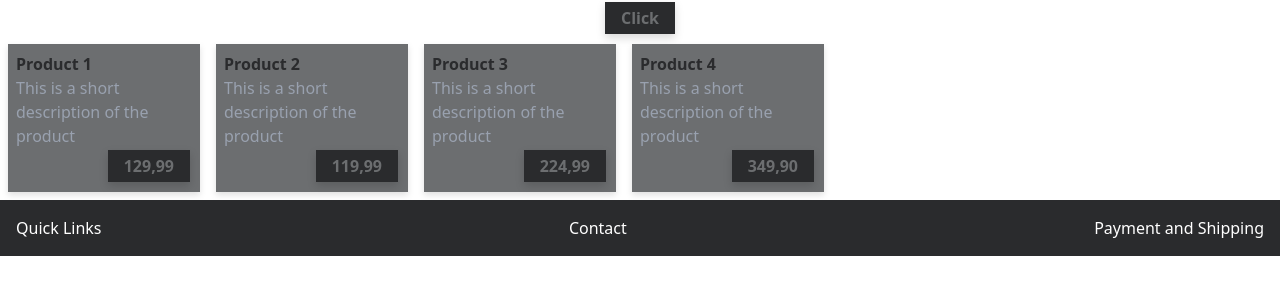
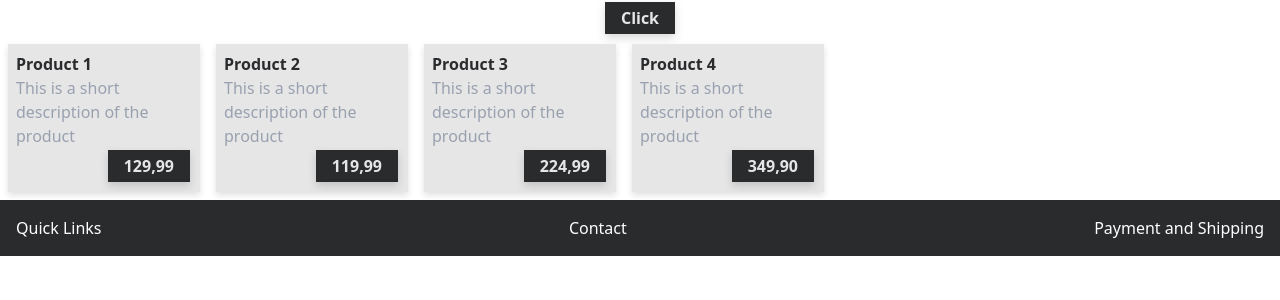
Before and after one commit to mpodmanicky/lunea, a React (Vite) app: page / in a window 1280 px wide. Shown: the top 300 px of the page. Built offline with nearby package versions, Linux system fonts and the light colour scheme.

Commit message:
added-fonts

```diff
--- a/src/components/ProductCard.tsx
+++ b/src/components/ProductCard.tsx
@@ -12,7 +12,7 @@ export default function ProductCard({
   return (
     <div className=" flex-none w-48 flex-col p-2 m-2 bg-gunmetal drop-shadow-md hover:scale-105 duration-300">
       {/* Image placeholder */}
-      <h1 className="text-charcoal font-bold text-left">{title}</h1>
+      <h1 className=" text-charcoal font-bold text-left">{title}</h1>
       <p className="text-gray-400 text-left">{description}</p>
       <div className="text-right">
         <Button props={price} />
--- a/src/index.css
+++ b/src/index.css
@@ -1,8 +1,11 @@
-@import 'tailwindcss';
+@import "tailwindcss";
+@import url('https://fonts.googleapis.com/css2?family=Inria+Serif:ital,wght@0,300;0,400;0,700;1,300;1,400;1,700&family=Playfair+Display:ital,wght@0,400..900;1,400..900&display=swap');
 
 @theme {
   --color-charcoal: #2a2b2d;
-  --color-gunmetal: #6c6e70;
+  --color-gunmetal: #e6e6e7;
+  --font-body: "Inter";
+  --font-playfair: "Playfair Display";
 }
 /* :root {
   font-family: system-ui, Avenir, Helvetica, Arial, sans-serif;
```
